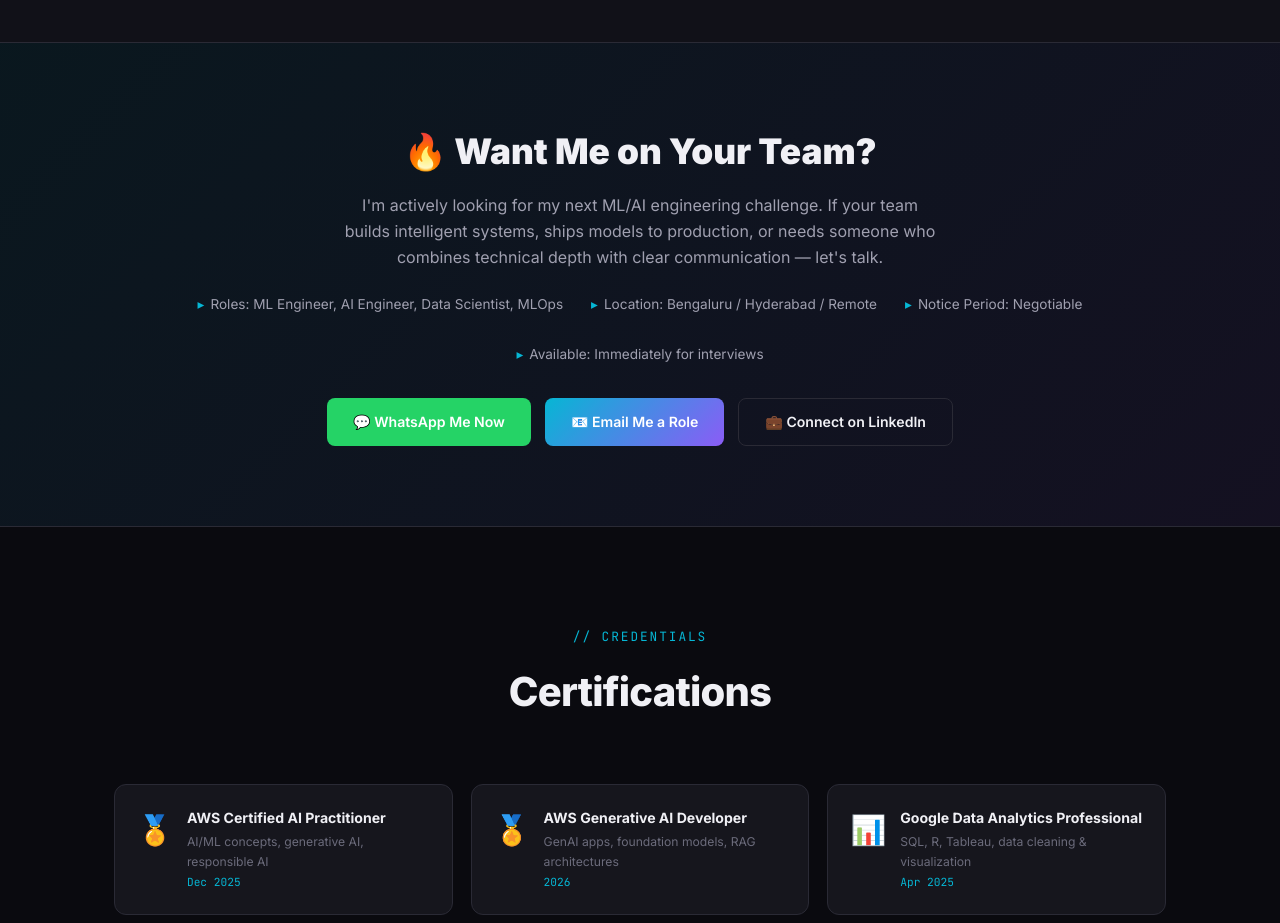
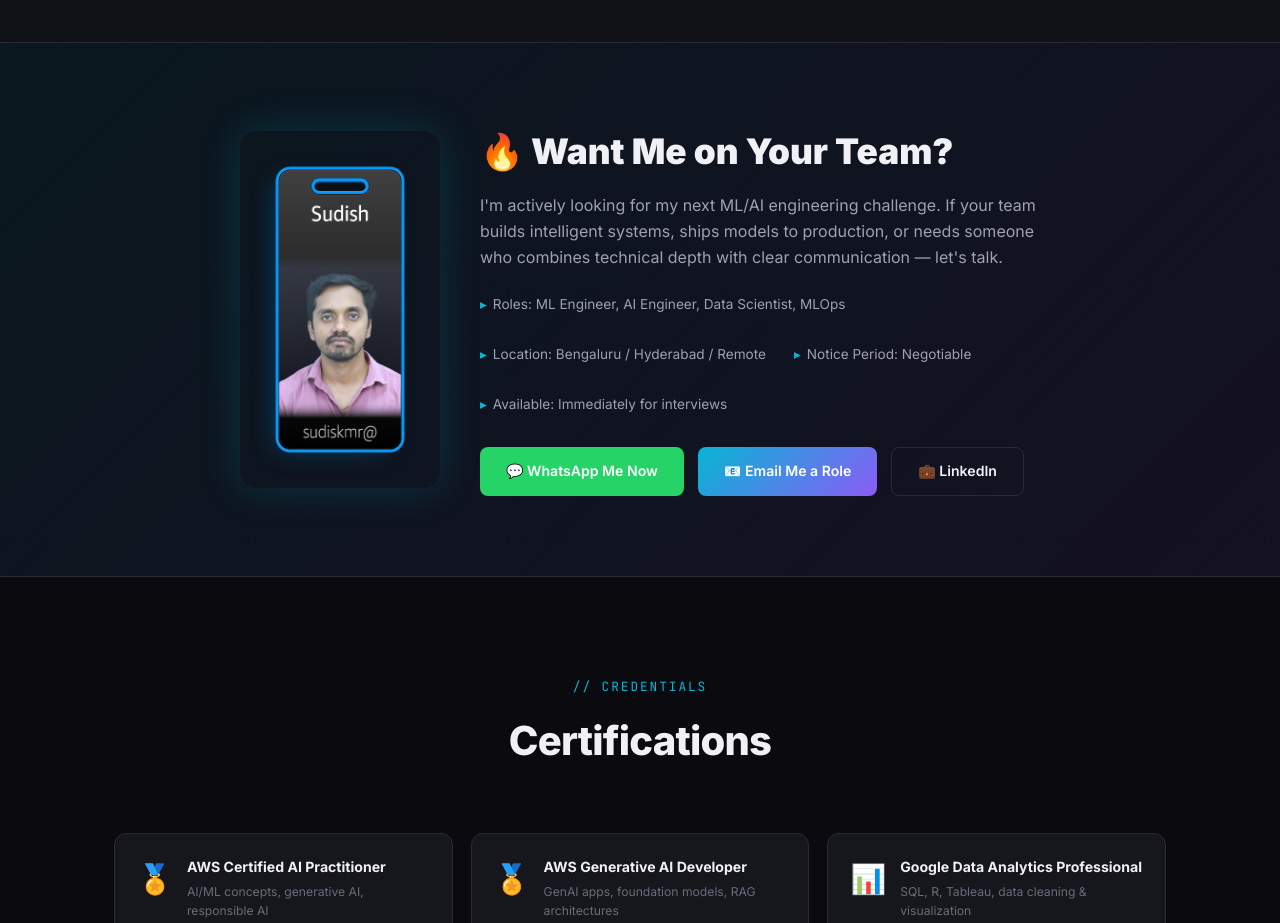
Before and after one commit to Sudish007/portfolio, a plain HTML site: page index.html in a window 1280 px wide. Shown: the part 6320-7243 px from the top of the page. Drawn offline with Linux system fonts and the light colour scheme.

Commit message:
Add badge card to Hire Me section

```diff
--- a/index.html
+++ b/index.html
@@ -463,18 +463,23 @@
 <!-- HIRE ME CTA -->
 <section id="hire-me" class="hire-section">
 <div class="container reveal">
+<div style="display:flex;align-items:center;justify-content:center;gap:40px;flex-wrap:wrap">
+<img src="badge.png" alt="Sudish Kumar Badge" style="width:200px;height:auto;border-radius:16px;box-shadow:0 0 40px rgba(6,182,212,0.2)">
+<div style="text-align:left;max-width:560px">
 <h2>🔥 Want Me on Your Team?</h2>
-<p class="hire-subtitle">I'm actively looking for my next ML/AI engineering challenge. If your team builds intelligent systems, ships models to production, or needs someone who combines technical depth with clear communication — let's talk.</p>
-<div class="hire-details">
+<p class="hire-subtitle" style="text-align:left;margin:14px 0">I'm actively looking for my next ML/AI engineering challenge. If your team builds intelligent systems, ships models to production, or needs someone who combines technical depth with clear communication — let's talk.</p>
+<div class="hire-details" style="justify-content:flex-start">
 <span><span class="dot">▸</span> Roles: ML Engineer, AI Engineer, Data Scientist, MLOps</span>
 <span><span class="dot">▸</span> Location: Bengaluru / Hyderabad / Remote</span>
 <span><span class="dot">▸</span> Notice Period: Negotiable</span>
 <span><span class="dot">▸</span> Available: Immediately for interviews</span>
 </div>
-<div class="hire-buttons">
+<div class="hire-buttons" style="justify-content:flex-start">
 <a href="https://wa.me/919870176701?text=Hi%20Sudish%2C%20I%20have%20a%20role%20I'd%20like%20to%20discuss%20at%20my%20company.%20Let's%20connect!" target="_blank" class="btn btn-whatsapp">💬 WhatsApp Me Now</a>
 <a href="mailto:sudishnit@gmail.com?subject=Opportunity%20at%20[Your%20Company]&body=Hi%20Sudish%2C%0A%0AI%20came%20across%20your%20portfolio%20and%20I%20think%20you%27d%20be%20a%20great%20fit%20for%20a%20role%20at%20our%20company.%0A%0ACompany%3A%20%0ARole%3A%20%0ALocation%3A%20%0ACTC%20Range%3A%20%0A%0ALet%27s%20schedule%20a%20call!" class="btn btn-primary">📧 Email Me a Role</a>
-<a href="https://linkedin.com/in/simplysudish" target="_blank" class="btn btn-secondary">💼 Connect on LinkedIn</a>
+<a href="https://linkedin.com/in/simplysudish" target="_blank" class="btn btn-secondary">💼 LinkedIn</a>
+</div>
+</div>
 </div>
 </div></section>
 <!-- Certifications -->
```
Also changed, not shown: badge.png (added).
